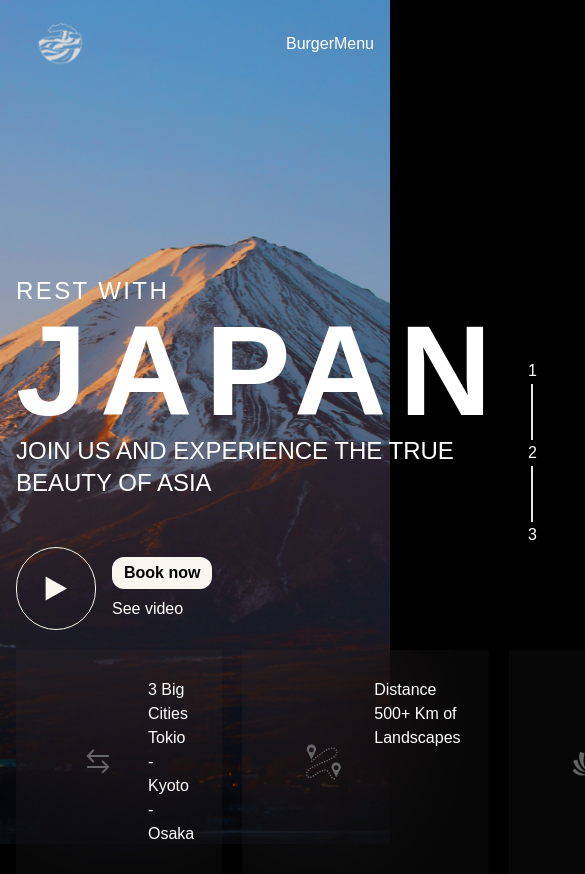
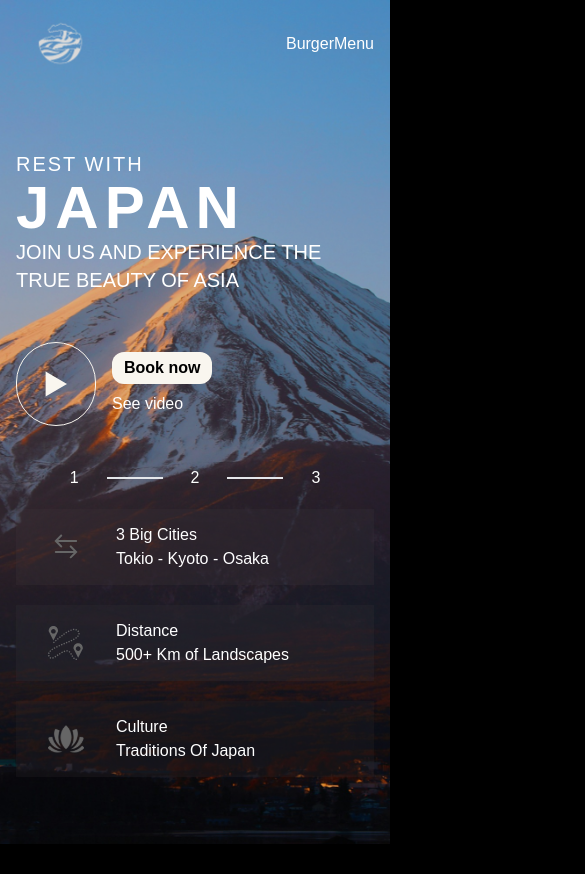
Before and after one commit to Ostashevskyi/Travel-East, a React (Vite) app: page / in a window 390 px wide. Shown: the top 874 px of the page, 585 px wide, since content can reach past the window. After the commit the page ends 844 px from the top, so only its background shows below. Built offline with nearby package versions, Linux system fonts and the light colour scheme.

Commit message:
add responsivness to hero

```diff
--- a/src/components/Cards/HeroCard.tsx
+++ b/src/components/Cards/HeroCard.tsx
@@ -6,7 +6,7 @@ type HeroCardProps = {
 
 const HeroCard = ({ card }: HeroCardProps) => {
   return (
-    <div className="bg-blur flex-1 bg-card-bg px-16 py-7 flex gap-8">
+    <div className="bg-blur flex-1 bg-card-bg md:px-16 md:py-7 px-8 py-3.5 flex gap-8 max-lg:items-center md:max-lg:flex-col">
       <img src={card.icon} alt="Arrows left and right" width={36} height={36} />
       <div>
         <h3>{card.title}</h3>
--- a/src/components/Hero/Hero.tsx
+++ b/src/components/Hero/Hero.tsx
@@ -33,16 +33,18 @@ const Hero = () => {
   };
 
   return (
-    <section className="screen-max-width h-2/3 w-full relative  ">
-      <div className="relative w-full h-full">
-        <div className="absolute w-full top-1/3 flex justify-between items-center">
+    <section className="screen-max-width h-1/2 w-full relative  ">
+      <div className="relative w-full md:h-full h-full">
+        <div className="absolute w-full lg:top-1/3 top-[15%] sm:top-1/4  flex max-md:flex-col justify-between items-center max-md:gap-10">
           <div id="hero-main">
-            <section className="uppercase mb-12">
-              <p className="text-2xl font-light tracking-widest">Rest with</p>
-              <h1 className="font-extrabold text-9xl tracking-widest">
+            <section className="uppercase mb-12 max-md:">
+              <p className="text-2xl max-sm:text-xl font-light tracking-widest">
+                Rest with
+              </p>
+              <h1 className="font-extrabold text-9xl max-sm:text-6xl tracking-widest">
                 {hero.title}
               </h1>
-              <p className="text-2xl font-light">
+              <p className="text-2xl max-sm:text-xl font-light">
                 Join Us and Experience the True Beauty of Asia
               </p>
             </section>
@@ -56,11 +58,14 @@ const Hero = () => {
               </div>
             </div>
           </div>
-          <div className="flex flex-col gap-7" id="hero-aside">
+          <div
+            className="flex flex-col gap-7 max-md:flex-row max-md:items-center"
+            id="hero-aside"
+          >
             <button onClick={() => handleHeroClick(HERO_CITY.japan)}>1</button>
-            <p className="w-14 h-px border rotate-90" />
+            <p className="w-14 h-px border md:rotate-90" />
             <button onClick={() => handleHeroClick(HERO_CITY.china)}>2</button>
-            <p className="w-14 h-px border rotate-90" />
+            <p className="w-14 h-px border md:rotate-90" />
             <button onClick={() => handleHeroClick(HERO_CITY.korea)}>3</button>
           </div>
         </div>
--- a/src/components/Hero/HeroCards.tsx
+++ b/src/components/Hero/HeroCards.tsx
@@ -5,7 +5,7 @@ const HeroCards = () => {
   const { hero } = useHeroStore((state) => state);
 
   return (
-    <section className="flex gap-5">
+    <section className="flex gap-5 max-md:flex-col">
       {hero.cards.map((card, i) => (
         <HeroCard key={hero.cards[i].title} card={card} />
       ))}
```
